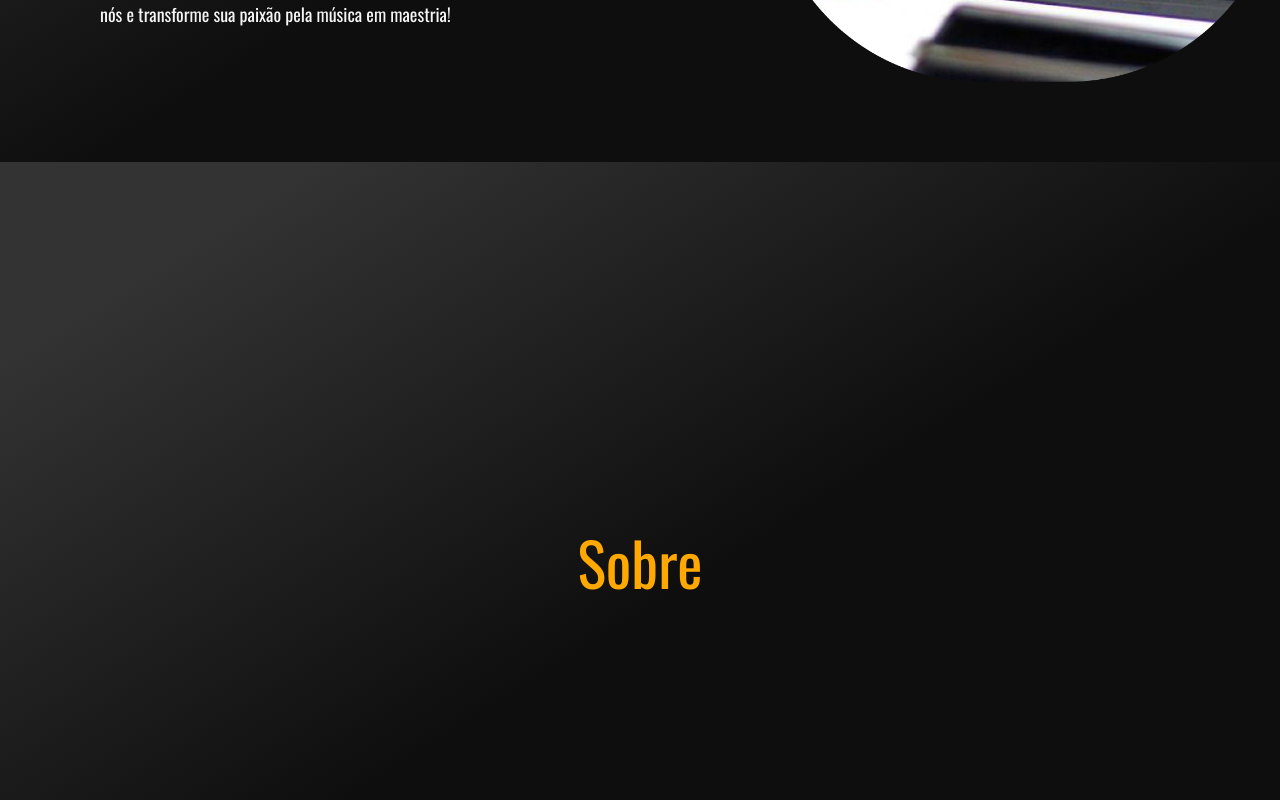
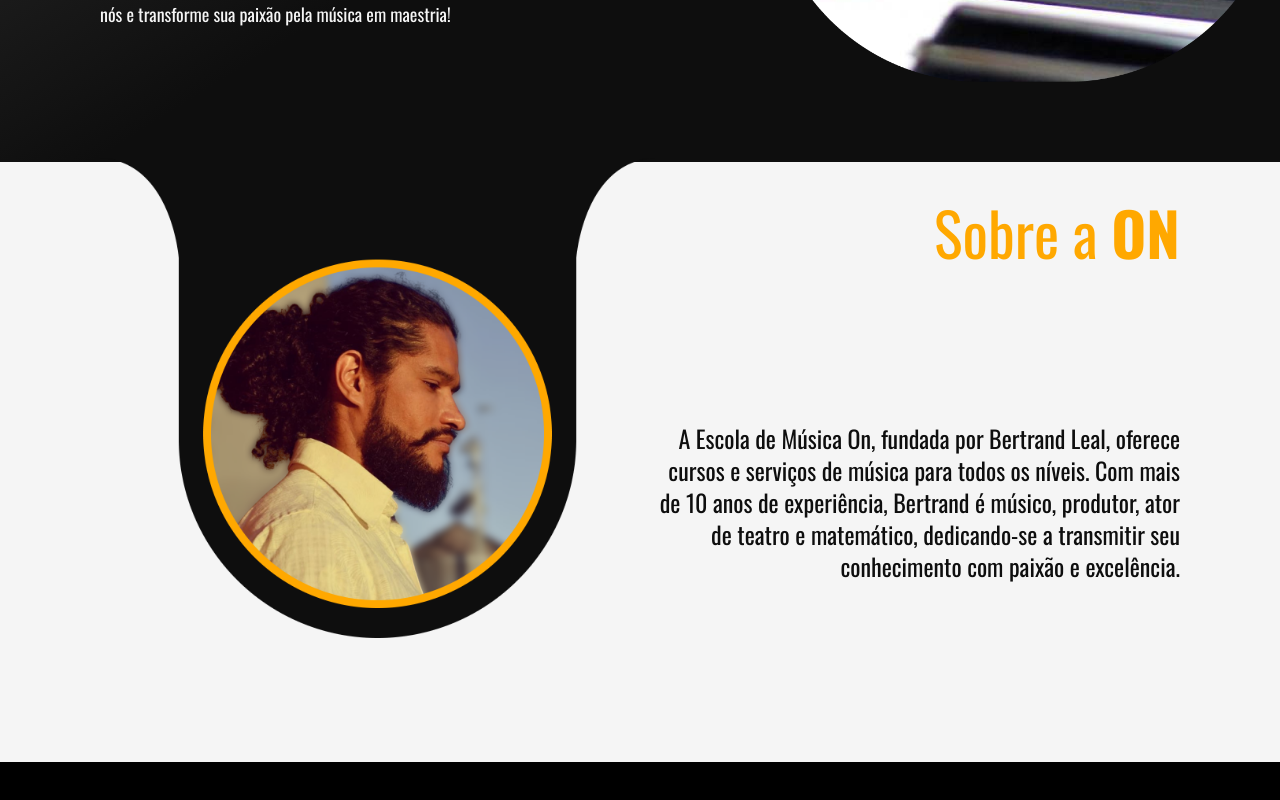
Before and after one commit to bertrand-leal/on-website, a React (Vite) app: page / in a window 1280 px wide. Shown: the part 638-1438 px from the top of the page. After the commit the page ends 1400 px from the top, so only its background shows below. Built offline with nearby package versions, Linux system fonts and the light colour scheme.

Commit message:
feat: add about section

```diff
--- a/src/sections/about.tsx
+++ b/src/sections/about.tsx
@@ -1,10 +1,29 @@
-import Section from '../components/section'
+import Section from '@src/components/section'
 
 export default function About() {
   return (
-    <Section className="hero-bg h-svh" id="about">
-      <div className="flex h-full w-full items-center justify-center text-on-yellow">
-        <h3 className="text-6xl">Sobre</h3>
+    <Section
+      className="xl:h-[75svh] bg-on-white max-sm:h-[85svh] lg:h-[80svh] md:h-[75svh]"
+      id="about"
+    >
+      <div className="flex h-full flex-col md:flex-row">
+        <img
+          src="/images/about-img.png"
+          alt="about-img"
+          className="md:h-[70%] xl:h-[80%] -mt-1"
+        />
+        <div className="flex h-full w-full flex-col items-end justify-start gap-5 pt-3 lg:gap-40 lg:pt-10">
+          <h4 className="text-5xl text-on-yellow lg:text-6xl">
+            Sobre a <b>ON</b>
+          </h4>
+          <p className="text-right font-light text-on-black text-xl md:text-lg lg:text-2xl">
+            A Escola de Música On, fundada por Bertrand Leal, oferece cursos e
+            serviços de música para todos os níveis. Com mais de{' '}
+            <b>10 anos de experiência,</b> Bertrand é músico, produtor, ator de
+            teatro e matemático, dedicando-se a transmitir seu conhecimento com
+            paixão e excelência.
+          </p>
+        </div>
       </div>
     </Section>
   )
```
